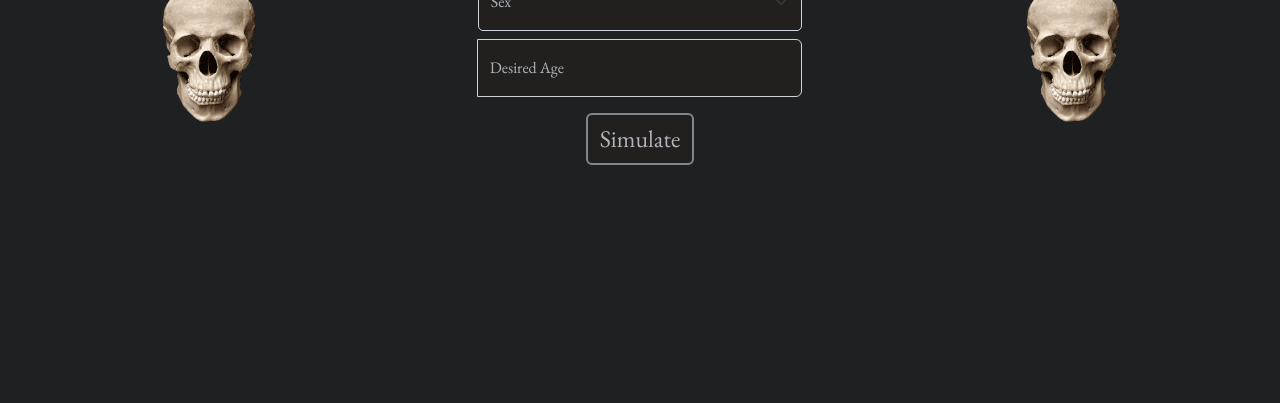
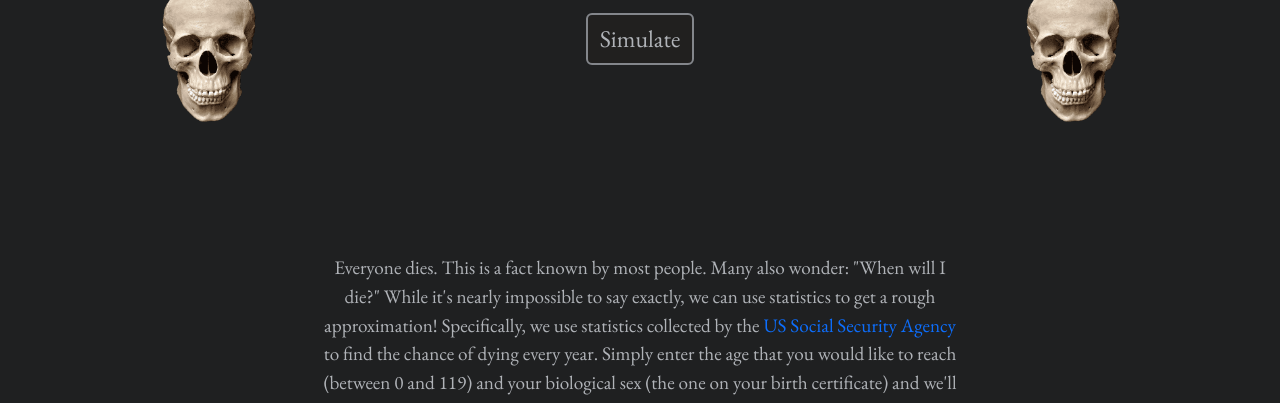
Before and after one commit to JamesRMathis/age-sim, a plain HTML site: page index.html in a window 1280 px wide. Shown: the part 346-749 px from the top of the page. Drawn offline with nearby package versions, Linux system fonts and the light colour scheme.

Commit message:
Reduced flexbox size to bring copy on-screen

```diff
--- a/css/index.css
+++ b/css/index.css
@@ -28,8 +28,9 @@ body {
 }
 
 main {
-    height: 100vh;
+    height: 75vh;
     width: 100vw;
+    /* padding-bottom: 100px; */
 
     display: flex;
     flex-direction: column;
@@ -96,23 +97,12 @@ input:-webkit-autofill:active{
     /* width: 50%; */
 }
 
-/* @media screen and (max-width: 649px) {
-    #results {
-        margin: 70vh auto 0 auto;
-    }
-}
-
-@media screen and (max-width: 327px) {
-    #results {
-        margin: 72vh auto 0 auto;
-    }
-} */
-
 
 #copy {
     font-size: 1.2rem;
     margin: 0px auto 0 auto;
     width: 50%;
+    /* flex: 0; */
 }
 
 a {
@@ -125,6 +115,7 @@ footer {
     min-width: 100vw;
     background-color: #2c333b;
     font-size: 1.2rem;
+    /* margin-top: 50px; */
 }
 
 .icon-link {
```
Also changed, not shown: index.html (+2 -1 lines).
